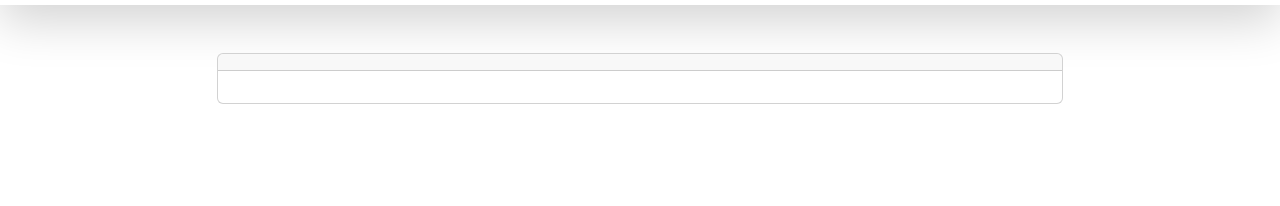
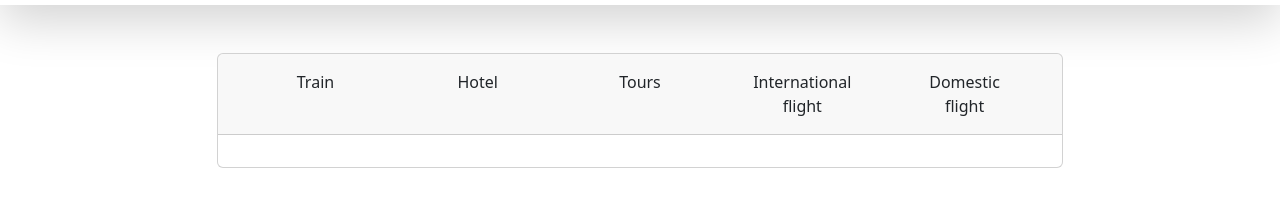
Before and after one commit to faran1385/Ticket-reservation, a website: page index.html in a window 1280 px wide. Shown: the part 84-290 px from the top of the page. Drawn offline with nearby package versions, Linux system fonts and the light colour scheme.

Commit message:
add the title of the  card

```diff
--- a/index.html
+++ b/index.html
@@ -79,7 +79,25 @@
         <div class="offset-md-2 col-md-8  col-10 offset-1">
             <div class="card">
                 <div  class="card-header">
-
+                    <ul class="nav w-100 row m-0">
+                        <li class="nav-item col text-center">
+                            <a class="nav-link text-dark" href="#">Train</a>
+                        </li>
+                        <li class="nav-item col text-center">
+                            <a class="nav-link text-dark" href="#">Hotel</a>
+                        </li>
+                        <li class="nav-item col text-center">
+                            <a class="nav-link text-dark" href="#">Tours</a>
+                        </li>
+                        <li class="nav-item col text-center">
+                            <a class="nav-link text-dark" href="#">International flight</a>
+                        </li>
+                        </li>
+                        <li class="nav-item col text-center">
+                            <span class="dropdown-divider"></span>
+                            <a class="nav-link text-dark" href="#">Domestic flight</a>
+                        </li>
+                    </ul>
                 </div>
                 <div class="card-body">
 
```
